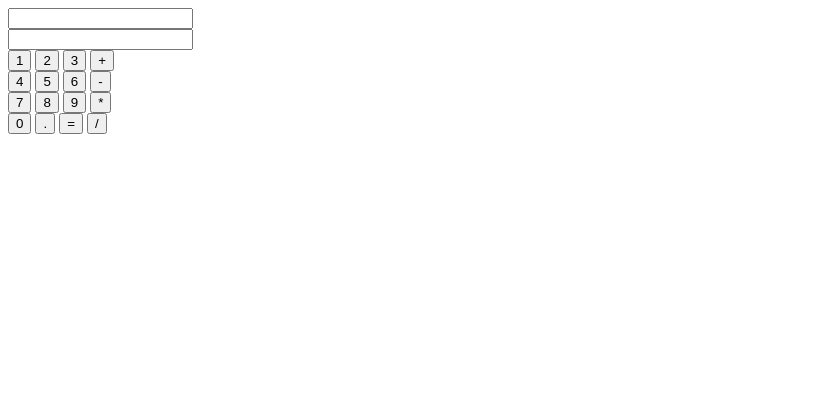
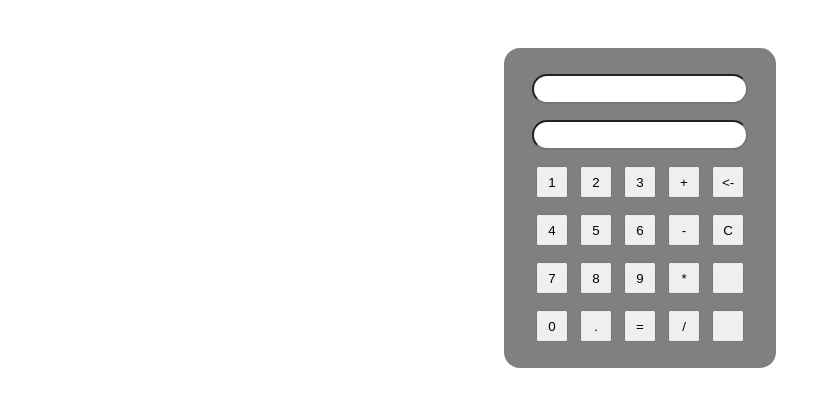
Before and after one commit to Nutty-Nuts/odin-calculator, a plain HTML site: page index.html in a window 1280 px wide. Shown: the whole page, without its empty margins (0-831 px from the left). Drawn offline with Linux system fonts and the light colour scheme.

Commit message:
added css styling

```diff
--- a/index.html
+++ b/index.html
@@ -4,40 +4,46 @@
         <meta charset="UTF-8" />
         <meta http-equiv="X-UA-Compatible" content="IE=edge" />
         <meta name="viewport" content="width=device-width, initial-scale=1.0" />
+        <link rel="stylesheet" href="styles.css" />
         <title>Document</title>
     </head>
     <body>
+        <div class="container">
             <div class="cal-container">
                 <div><input type="text" class="history" /></div>
                 <div><input type="text" class="display" /></div>
                 <div class="buttons">
-                <div class="btn-row-1">
+                    <div class="btn-row">
                         <button data-value="1">1</button>
                         <button data-value="2">2</button>
                         <button data-value="3">3</button>
                         <button data-value="+">+</button>
+                        <button data-value="<-"><-</button>
                     </div>
-                <div class="btn-row-2">
+                    <div class="btn-row">
                         <button data-value="4">4</button>
                         <button data-value="5">5</button>
                         <button data-value="6">6</button>
                         <button data-value="-">-</button>
+                        <button data-value="C">C</button>
                     </div>
-                <div class="btn-row-2">
+                    <div class="btn-row">
                         <button data-value="7">7</button>
                         <button data-value="8">8</button>
                         <button data-value="9">9</button>
                         <button data-value="*">*</button>
+                        <button></button>
                     </div>
-                <div class="btn-row-3">
+                    <div class="btn-row">
                         <button data-value="0">0</button>
                         <button data-value=".">.</button>
                         <button data-value="=">=</button>
                         <button data-value="/">/</button>
+                        <button></button>
                     </div>
                 </div>
             </div>
-
+        </div>
         <script src="main.js" defer></script>
     </body>
 </html>
--- a/main.js
+++ b/main.js
@@ -4,6 +4,8 @@
     TODO: Create a function that gets two numbers an performs an operation
 */
 let inputString = [];
+
+let equalState = false;
 
 const history = document.querySelector(".history");
 const display = document.querySelector(".display");
@@ -31,6 +33,7 @@ const printDisplay = function (event) {
     const operators = ["+", "-", "*", "/"];
     const numbers = ["1", "2", "3", "4", "5", "6", "7", "8", "9", "0", "."];
     const equals = ["="];
+    const clear = ["C"];
 
     if (operators.indexOf(value) != -1) {
         console.log(inputString.length);
@@ -58,19 +61,24 @@ const printDisplay = function (event) {
     } else if (numbers.indexOf(value) != -1) {
         console.log("Numbers");
 
-        if (inputString.length == 2) {
+        if (equalState) {
             display.value = "";
-            display.value += value;
             history.value = `${inputString[0]} ${inputString[1]}`;
+
+            equalState = false;
         } else {
-            display.value += value;
         }
+        display.value += value;
     } else if (equals.indexOf(value) != -1) {
         console.log("Equals");
 
         inputString.push(display.value);
 
         display.value = calculate();
+    } else if (clear.indexOf(value) != -1) {
+        display.value = "";
+        history.value = "";
+        inputString = [];
     }
 
     console.table(inputString);
@@ -78,6 +86,8 @@ const printDisplay = function (event) {
 
 const calculate = function () {
     console.table(inputString);
+
+    equalState = true;
 
     firstNum = parseFloat(inputString[0]);
     secondNum = parseFloat(inputString[2]);
--- a/styles.css
+++ b/styles.css
@@ -0,0 +1,48 @@
+input {
+    width: 13rem;
+
+    border-radius: 1rem;
+    height: 1.5rem;
+    margin: 0.5rem;
+}
+
+button {
+    width: 2rem;
+    height: 2rem;
+}
+
+.container {
+    display: flex;
+    justify-content: center;
+    align-items: center;
+
+    height: 50vh;
+}
+
+.cal-container {
+    width: 15rem;
+    height: 18rem;
+
+    display: flex;
+    flex-direction: column;
+
+    background-color: gray;
+
+    padding: 1rem;
+
+    justify-content: center;
+    align-items: center;
+
+    border-radius: 1rem;
+}
+
+.btn-row {
+    display: flex;
+    flex-direction: row;
+
+    height: 3rem;
+    width: 13rem;
+
+    justify-content: space-between;
+    align-items: center;
+}
```
Lines whose indentation alone changed are shown as unchanged.
